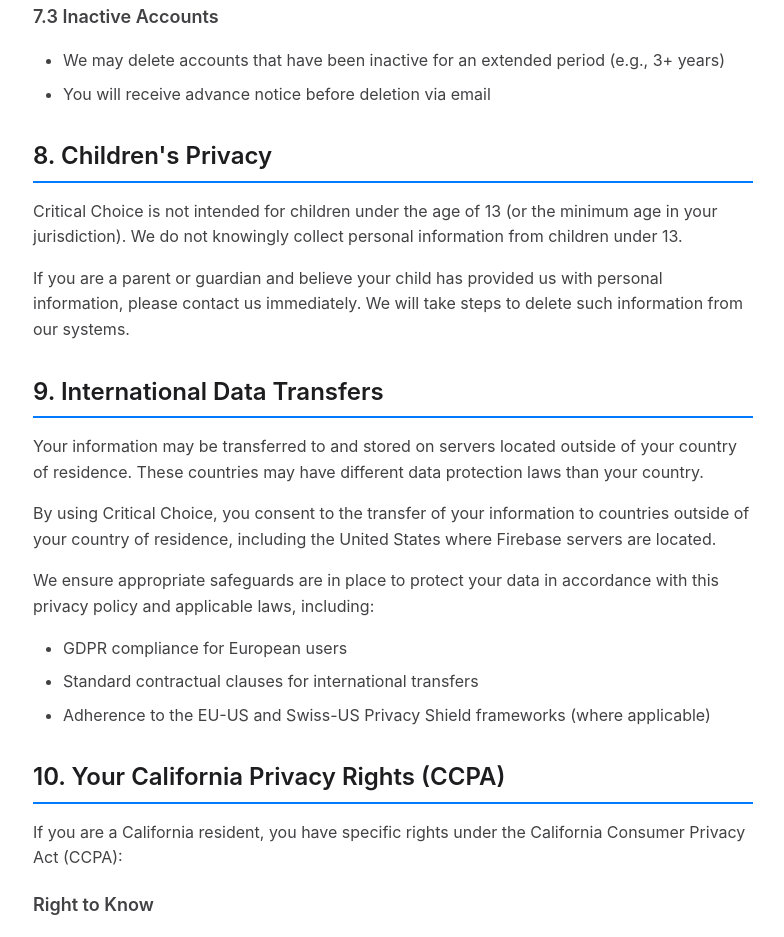
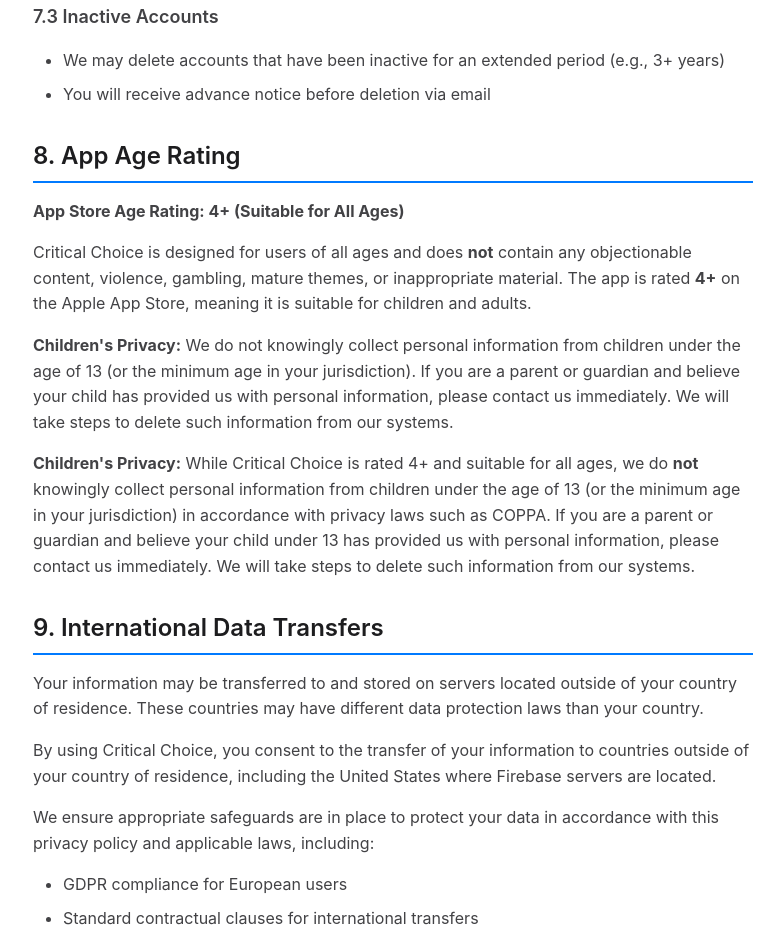
Before and after one commit to Michael-Shen/critical-choice, a plain HTML site: page privacy-policy.html in a window 1280 px wide. Shown: the part 8792-9729 px from the top of the page, without its empty margins (247-1031 px from the left). Drawn offline with Linux system fonts and the light colour scheme.

Commit message:
update age rating

```diff
--- a/privacy-policy.html
+++ b/privacy-policy.html
@@ -413,11 +413,12 @@
             <li>You will receive advance notice before deletion via email</li>
         </ul>
 
-        <h2>8. Children's Privacy</h2>
 
-        <p>Critical Choice is not intended for children under the age of 13 (or the minimum age in your jurisdiction). We do not knowingly collect personal information from children under 13.</p>
-
-        <p>If you are a parent or guardian and believe your child has provided us with personal information, please contact us immediately. We will take steps to delete such information from our systems.</p>
+        <h2>8. App Age Rating</h2>
+        <p><strong>App Store Age Rating: 4+ (Suitable for All Ages)</strong></p>
+        <p>Critical Choice is designed for users of all ages and does <strong>not</strong> contain any objectionable content, violence, gambling, mature themes, or inappropriate material. The app is rated <strong>4+</strong> on the Apple App Store, meaning it is suitable for children and adults.</p>
+        <p><strong>Children's Privacy:</strong> We do not knowingly collect personal information from children under the age of 13 (or the minimum age in your jurisdiction). If you are a parent or guardian and believe your child has provided us with personal information, please contact us immediately. We will take steps to delete such information from our systems.</p>
+    <p><strong>Children's Privacy:</strong> While Critical Choice is rated 4+ and suitable for all ages, we do <strong>not</strong> knowingly collect personal information from children under the age of 13 (or the minimum age in your jurisdiction) in accordance with privacy laws such as COPPA. If you are a parent or guardian and believe your child under 13 has provided us with personal information, please contact us immediately. We will take steps to delete such information from our systems.</p>
 
         <h2>9. International Data Transfers</h2>
 
```
